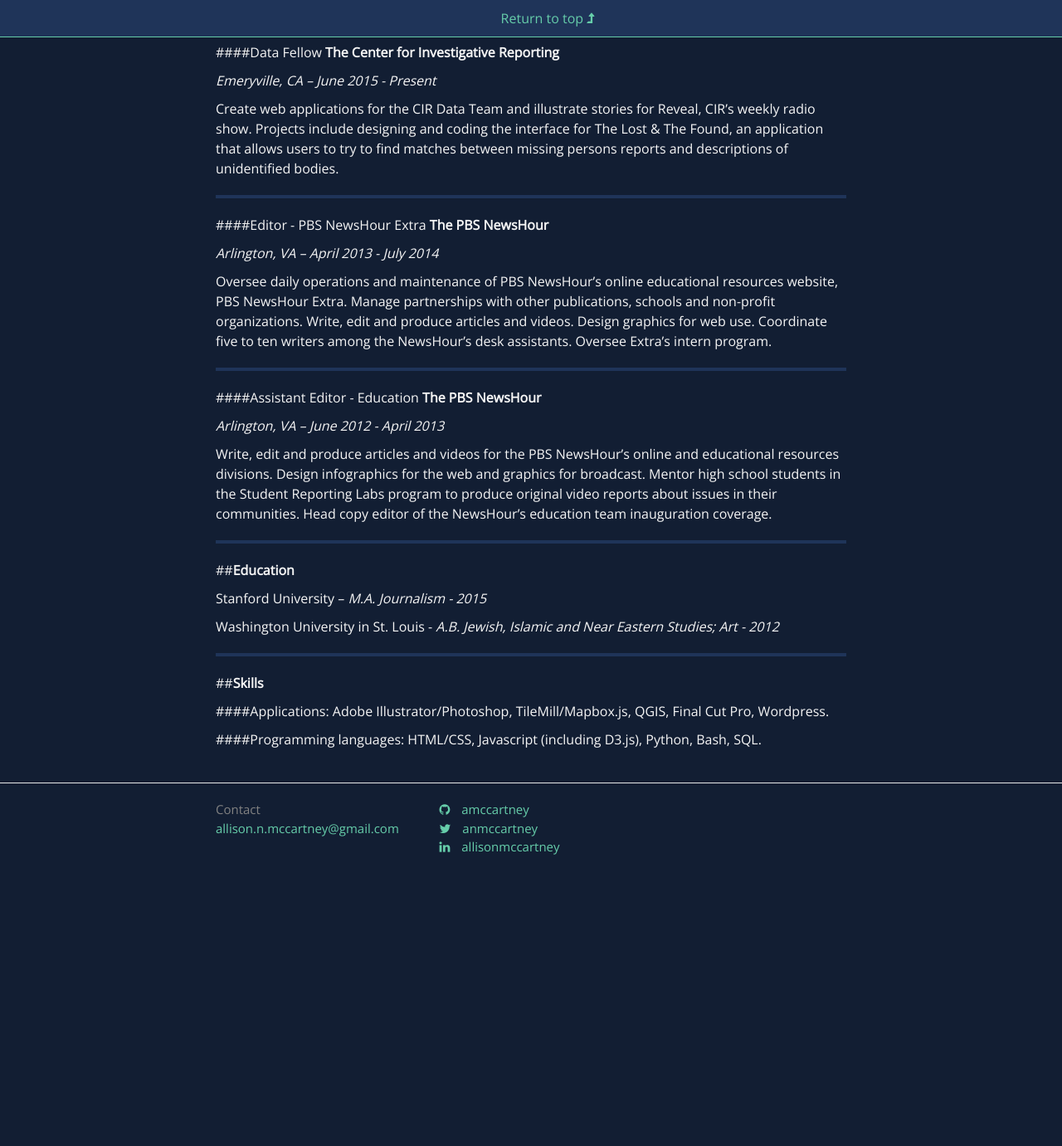
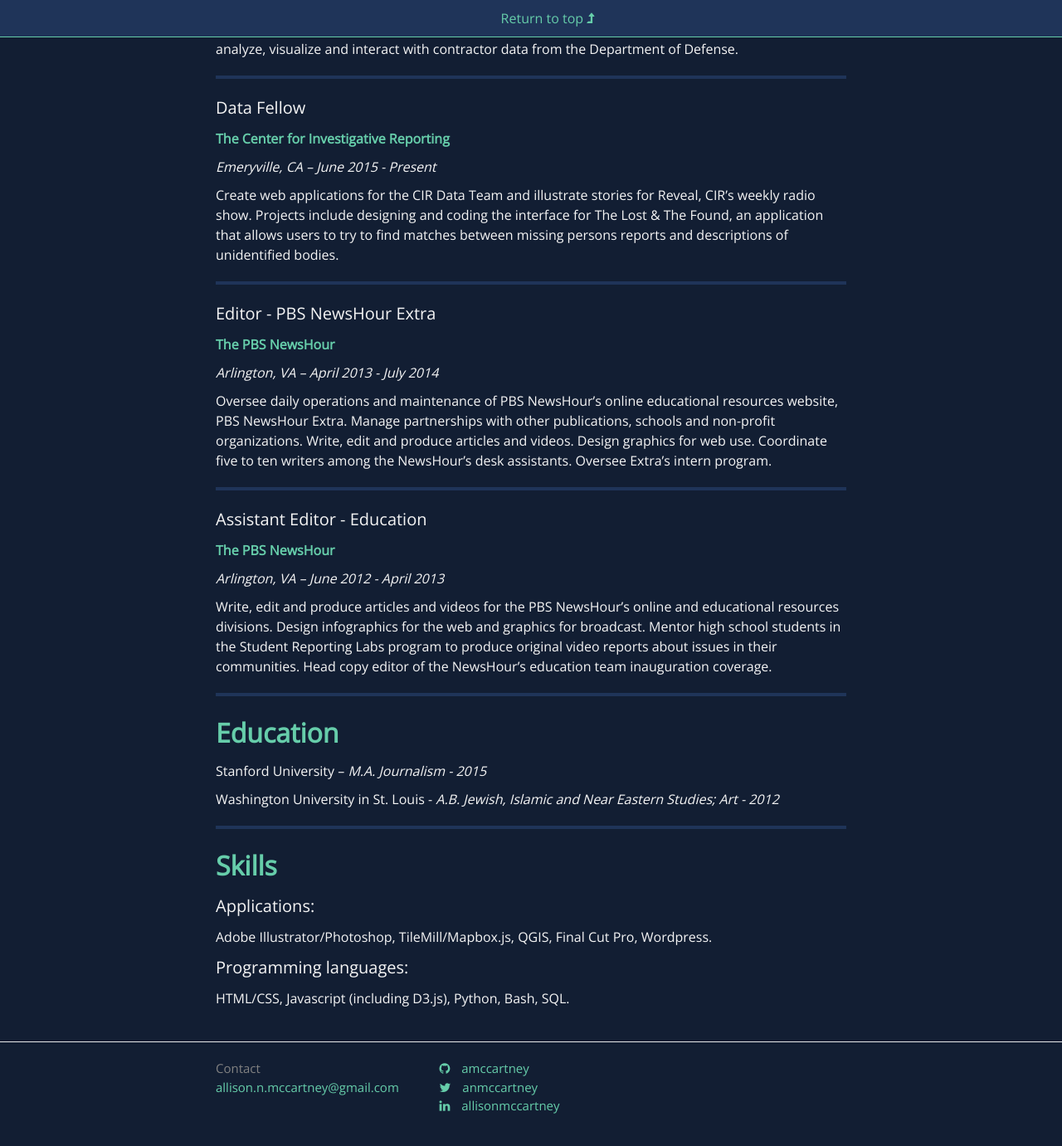
Before and after one commit to amccartney/amccartney.github.io, a Jekyll site: the page built from pages/resume.md, in a window 1280 px wide and 1400 px high, scrolled down 310 px. Shown: the top 1381 px of the window at 83% size. Built offline with Jekyll 4.4.1, drawn with Linux system fonts in a browser that asks for light colours; nearby versions of some CDN libraries; some web fonts are replaced; before the commit the page ends 1423 px from its top, so only the background shows below that; some of the changed lines change nothing that is shown; some of the changed text lies outside the part shown.

Commit message:
um why doesn't this work

```diff
--- a/pages/resume.md
+++ b/pages/resume.md
@@ -6,9 +6,10 @@
 
 ---
 
-##**Experience**
+## **Experience**
 
-####Magic Grant Recipient
+#### Magic Grant Recipient
+
 **[The Brown Institute for Media Innovation](http://brown.stanford.edu)**
 
 *Stanford, CA – August 2015 - Present*
@@ -17,8 +18,9 @@
 
 ___
 
-####Data Fellow
-**The Center for Investigative Reporting**
+#### Data Fellow
+
+**[The Center for Investigative Reporting](https://www.revealnews.org/)**
 
 *Emeryville, CA – June 2015 - Present*
 
@@ -26,8 +28,9 @@
 
 ___
 
-####Editor - PBS NewsHour Extra
-**The PBS NewsHour**
+#### Editor - PBS NewsHour Extra
+
+**[The PBS NewsHour](http://www.pbs.org/newshour/extra)**
 
 *Arlington, VA – April 2013 - July 2014*
 
@@ -35,8 +38,9 @@
 
 ___
 
-####Assistant Editor - Education
-**The PBS NewsHour**
+#### Assistant Editor - Education
+
+**[The PBS NewsHour](http://www.pbs.org/newshour/)**
 
 *Arlington, VA – June 2012 - April 2013*
 
@@ -44,7 +48,7 @@
 
 ___
 
-##**Education**
+## **Education**
 
 Stanford University – *M.A. Journalism - 2015*
 
@@ -52,10 +56,10 @@
 
 ___
 
-##**Skills**
+## **Skills**
 
-####Applications:
+#### Applications:
 Adobe Illustrator/Photoshop, TileMill/Mapbox.js, QGIS, Final Cut Pro, Wordpress.
 
-####Programming languages:
+#### Programming languages:
 HTML/CSS, Javascript (including D3.js), Python, Bash, SQL.
```
